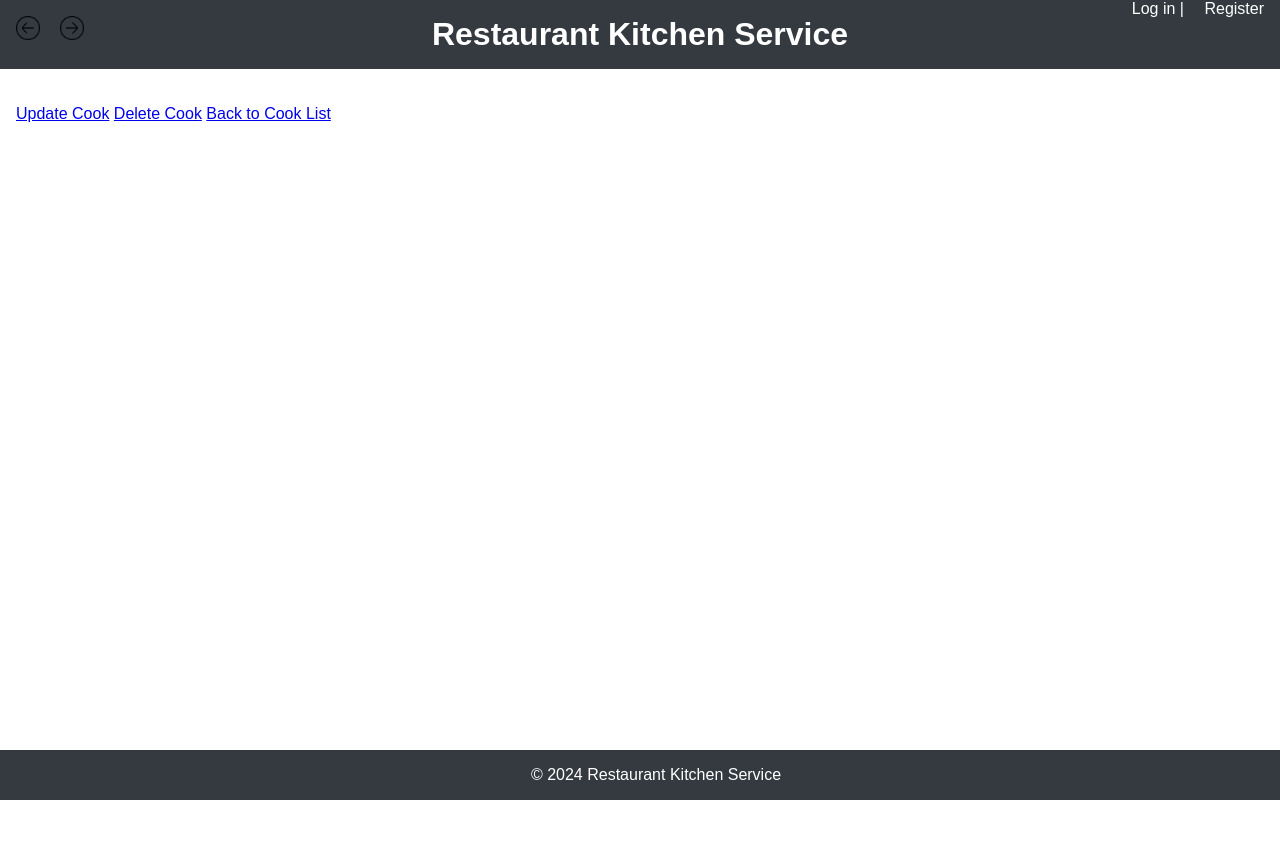
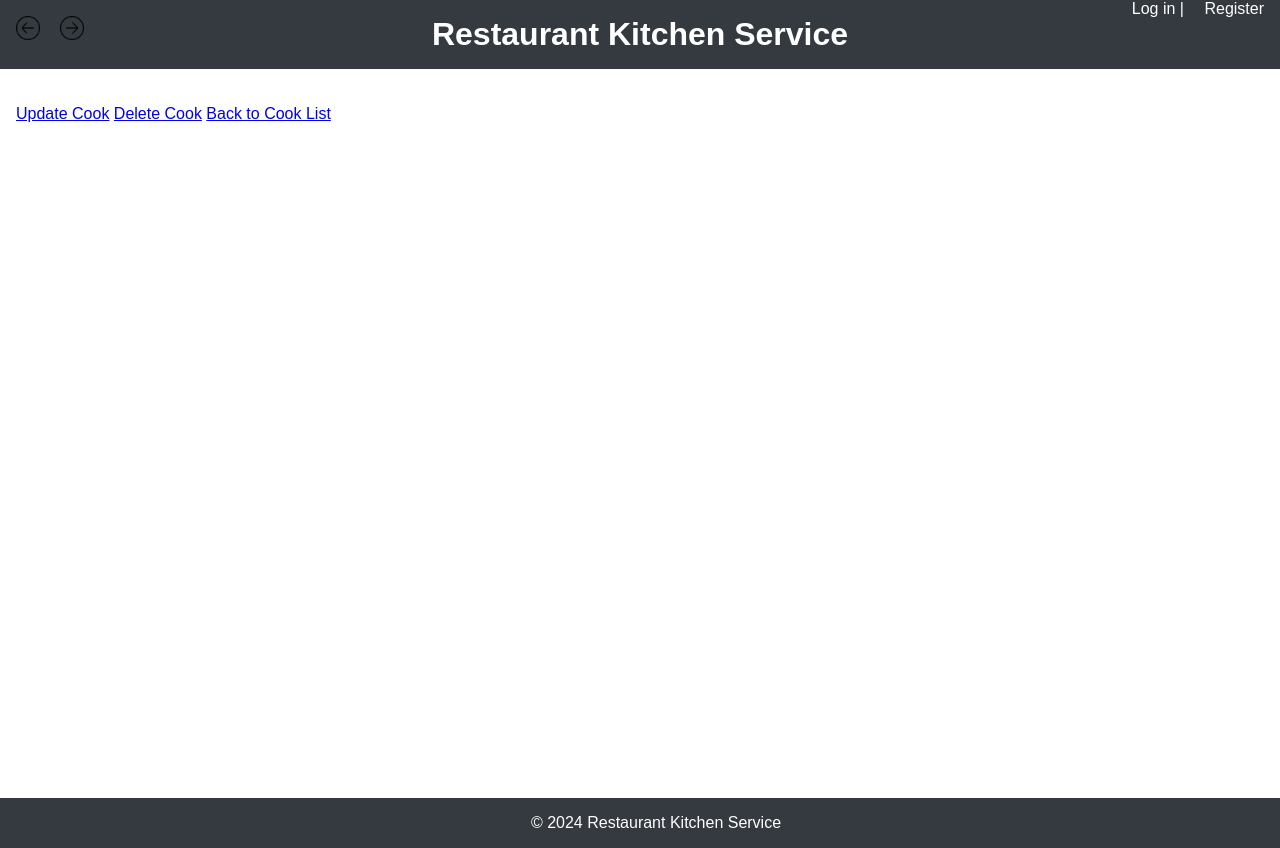
Before and after one commit to dsokolovskiy/Restaurant-Kitchen-Service, a Django app: page /kitchen/cooks/1/ in a window 1280 px wide. Before the commit the page ends 800 px from the top, so only its background shows below. Run offline with Django 5.2, Linux system fonts and the light colour scheme; data comes from the database, SQL or seed files in the repository.

Commit message:
modified styles.css

```diff
--- a/static/css/styles.css
+++ b/static/css/styles.css
@@ -1,8 +1,10 @@
 body {
     font-family: Arial, sans-serif;
     margin: 0;
-    padding: 0;
     color: #333;
+    position: relative;
+    min-height: 100vh;
+    padding: 0 0 3rem;
 }
 
 header {
```
